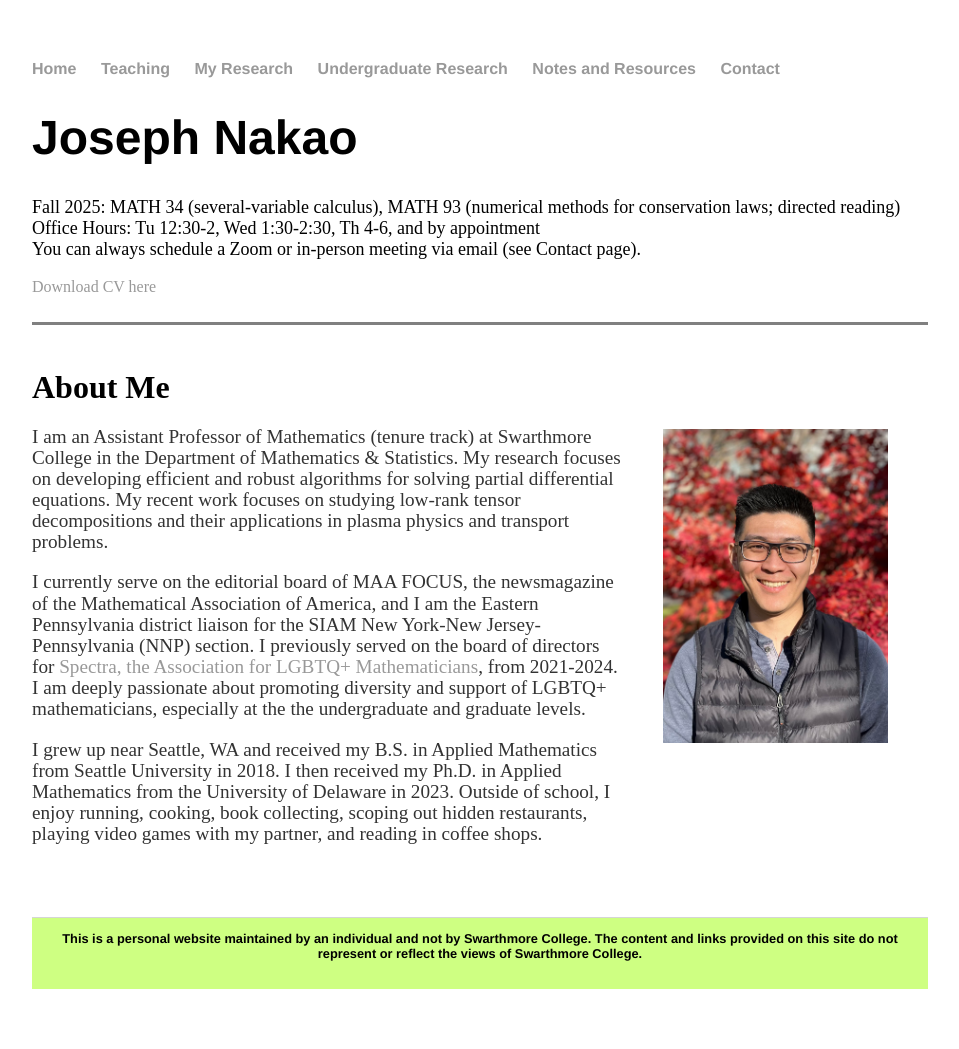
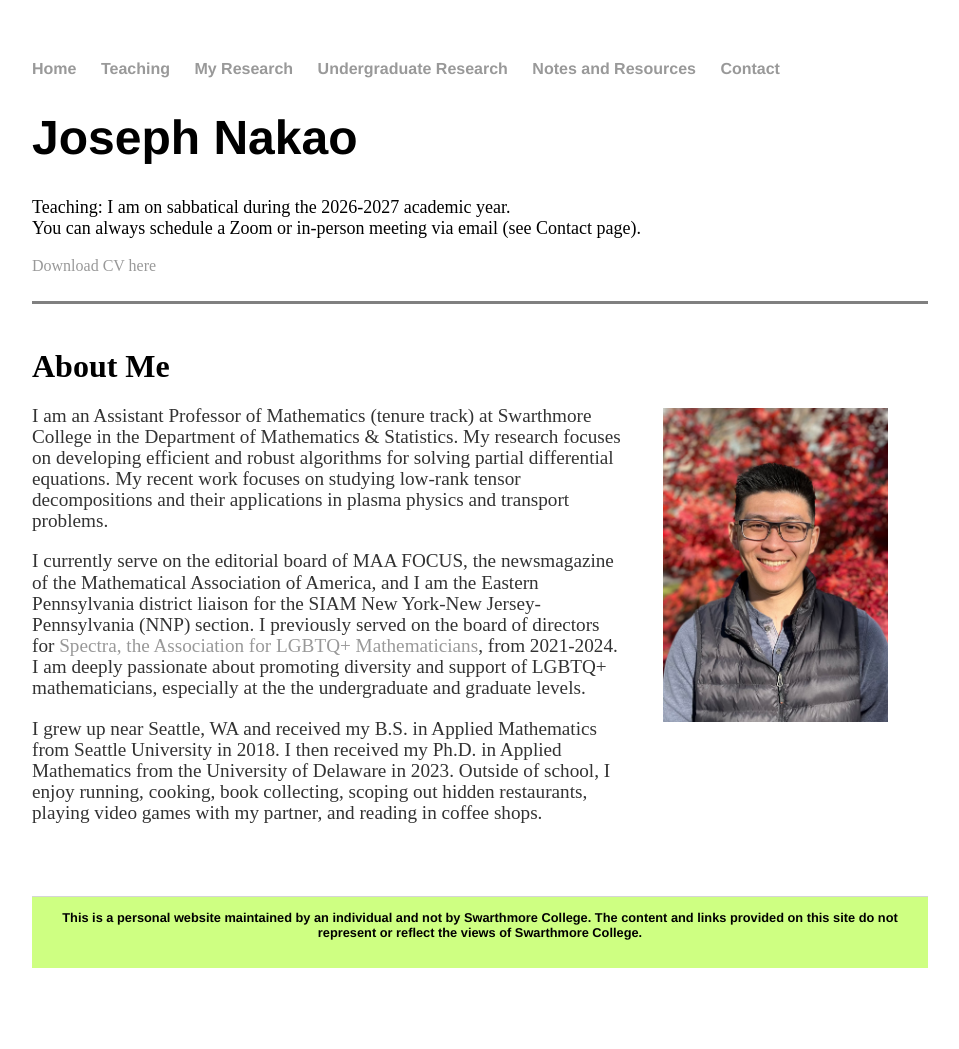
Before and after one commit to jhknakao/jhknakao.github.io, a Jekyll site: the page built from index.html, in a window 1280 px wide. Shown: the whole page, without its empty margins (160-1119 px from the left). Built offline with Jekyll 4.4.1, drawn with Linux system fonts in a browser that asks for light colours; after the commit the page ends 1028 px from its top, so only the background shows below that.

Commit message:
Update index.html

```diff
--- a/index.html
+++ b/index.html
@@ -4,9 +4,7 @@ title: Joseph Nakao's Homepage
 ---
 <div class="blurb">
 	<h1>Joseph Nakao</h1>
-	<font size="4">Fall 2025: MATH 34 (several-variable calculus), MATH 93 (numerical methods for conservation laws; directed reading)</font>
-	<br>
-	<font size="4">Office Hours: Tu 12:30-2, Wed 1:30-2:30, Th 4-6, and by appointment</font>
+	<font size="4">Teaching: I am on sabbatical during the 2026-2027 academic year.</font>
 	<br>
 	<font size="4">You can always schedule a Zoom or in-person meeting via email (see Contact page).</font>
 	<br>
```
